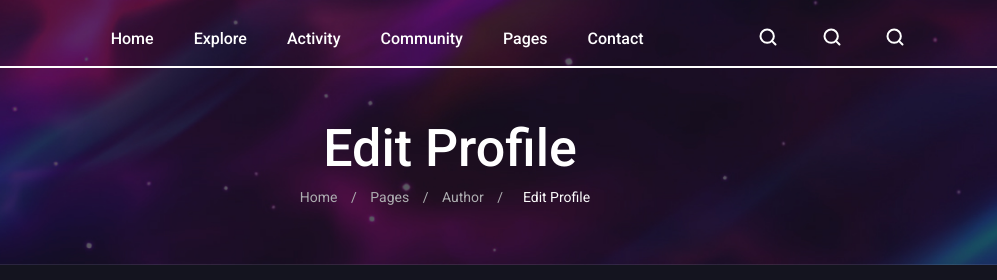
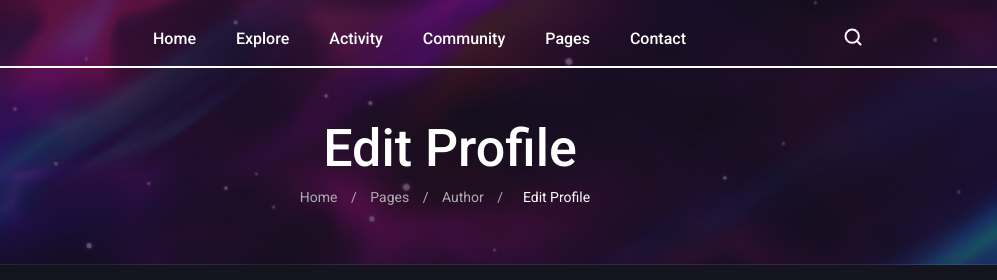
Before and after one commit to cenaei/Axies-Profile, a plain HTML site: page index.html in a window 1280 px wide. Shown: the top 280 px of the page, 190-1187 px from the left. Drawn offline with Linux system fonts and the light colour scheme.

Commit message:
Update index.html

```diff
--- a/index.html
+++ b/index.html
@@ -60,8 +60,8 @@
         </div>
         <div class="header__logo">
           <img src="./assets/img/icon/Search.svg" alt="Search" />
-          <img src="./assets/img/icon/Search.svg" alt="Search" />
-          <img src="./assets/img/icon/Search.svg" alt="Search" />
+          <!-- <img src="./assets/img/icon/Search.svg" alt="Search" /> -->
+          <!-- <img src="./assets/img/icon/Search.svg" alt="Search" /> -->
         </div>
         <div class="header__theme">
           <div class="header__theme--items">
```
